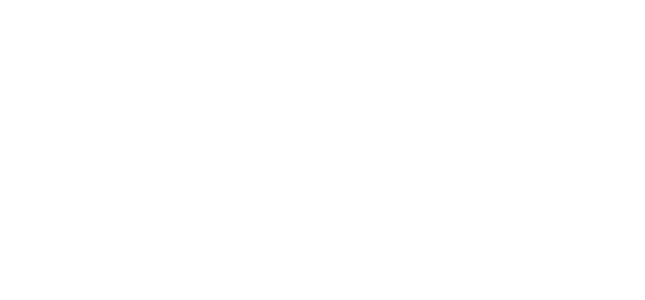
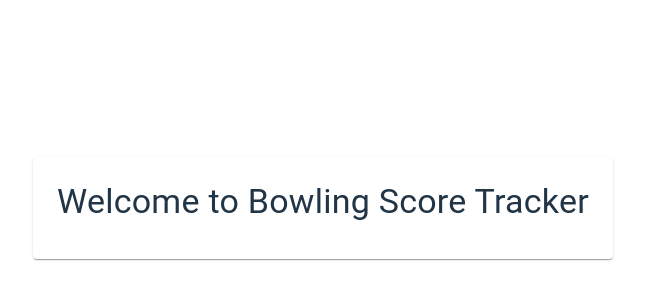
Before and after one commit to jwong65/bowling-project, a React (Vite) app: page / in a window 1280 px wide. Shown: the part 200-500 px from the top of the page, without its empty margins (317-962 px from the left). Built offline with nearby package versions, Linux system fonts and the light colour scheme.

Commit message:
Added simple box and typography to the homepage

```diff
--- a/package.json
+++ b/package.json
@@ -14,7 +14,8 @@
     "@emotion/styled": "^11.14.0",
     "@mui/material": "^7.0.2",
     "react": "^19.0.0",
-    "react-dom": "^19.0.0"
+    "react-dom": "^19.0.0",
+    "react-router-dom": "^7.5.1"
   },
   "devDependencies": {
     "@eslint/js": "^9.21.0",
--- a/src/App.jsx
+++ b/src/App.jsx
@@ -1,12 +1,30 @@
-// import { useState } from 'react'
 import './App.css'
+import HomePage from './components/HomePage'
+
+import { BrowserRouter, Routes, Route } from 'react-router-dom'
+import { ThemeProvider, createTheme } from '@mui/material'
+
+const theme = createTheme({
+  palette: {
+    primary: {
+      main: '#1976d2',
+    },
+    secondary: {
+      main: '#dc004e',
+    },
+  },
+});
 
 function App() {
 
   return (
-    <>
-
-    </>
+    <ThemeProvider theme={theme}>
+    <BrowserRouter>
+    <Routes>
+      <Route path='/' element={<HomePage/>}/>
+    </Routes>
+    </BrowserRouter>
+    </ThemeProvider>
   )
 }
 
--- /dev/null
+++ b/src/components/HomePage.jsx
@@ -0,0 +1,22 @@
+import React from 'react'
+import { Box, Typography, Button, Stack, Paper, useTheme } from '@mui/material';
+import { Link } from 'react-router-dom';
+
+export default function HomePage() {
+    const theme = useTheme()
+  return (
+    <Box
+    sx={{
+        padding: 3,
+        marginTop: 2,
+        backgroundColor: theme.palette.background.paper,
+        borderRadius: 1,
+        boxShadow: 1
+      }}
+    >
+        <Typography variant="h4" component="h1" gutterBottom>
+            Welcome to Bowling Score Tracker
+        </Typography>
+    </Box>
+  )
+}
```
Also changed, not shown: 1 other file (tests, documents, lock files or other folders).
